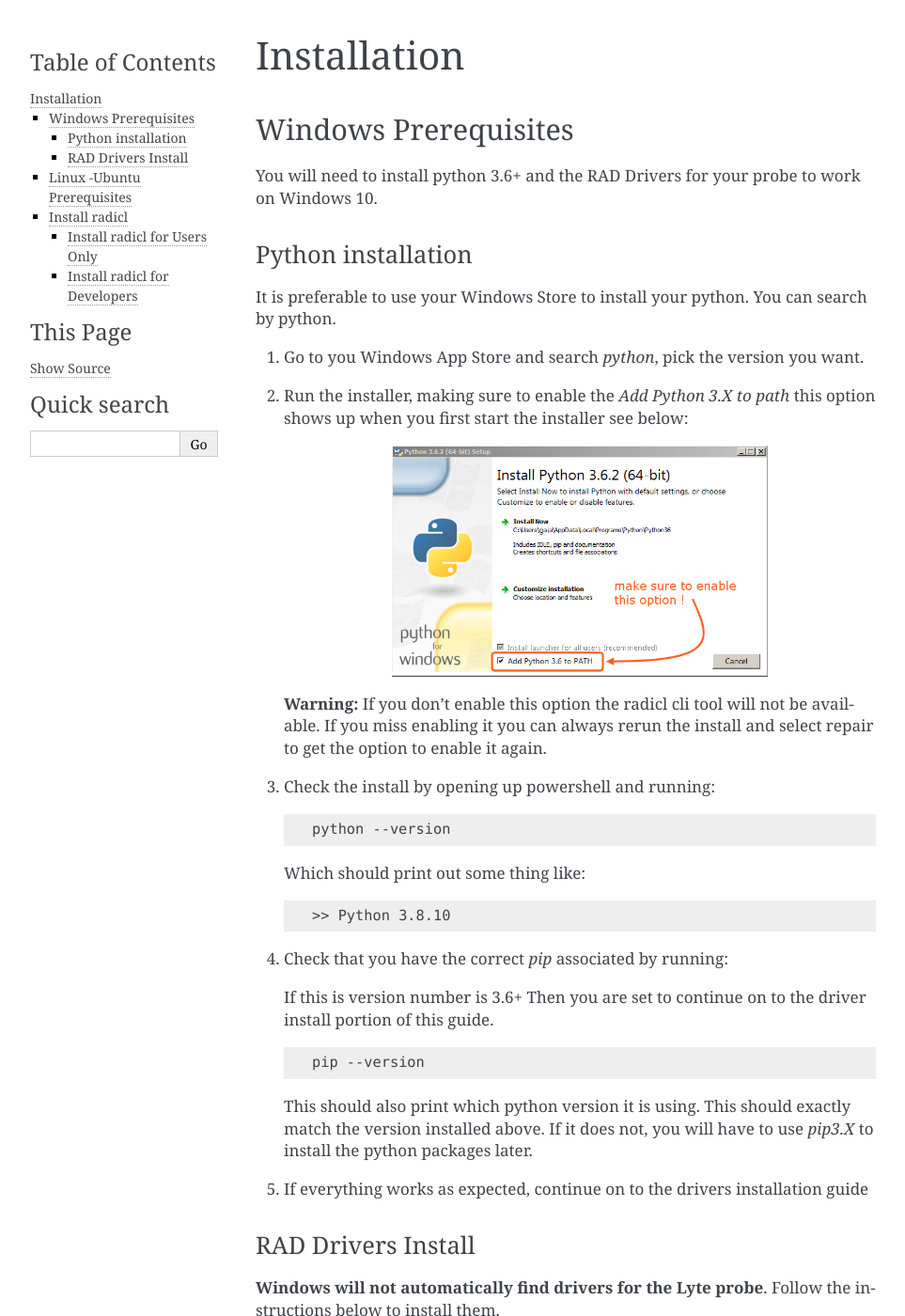
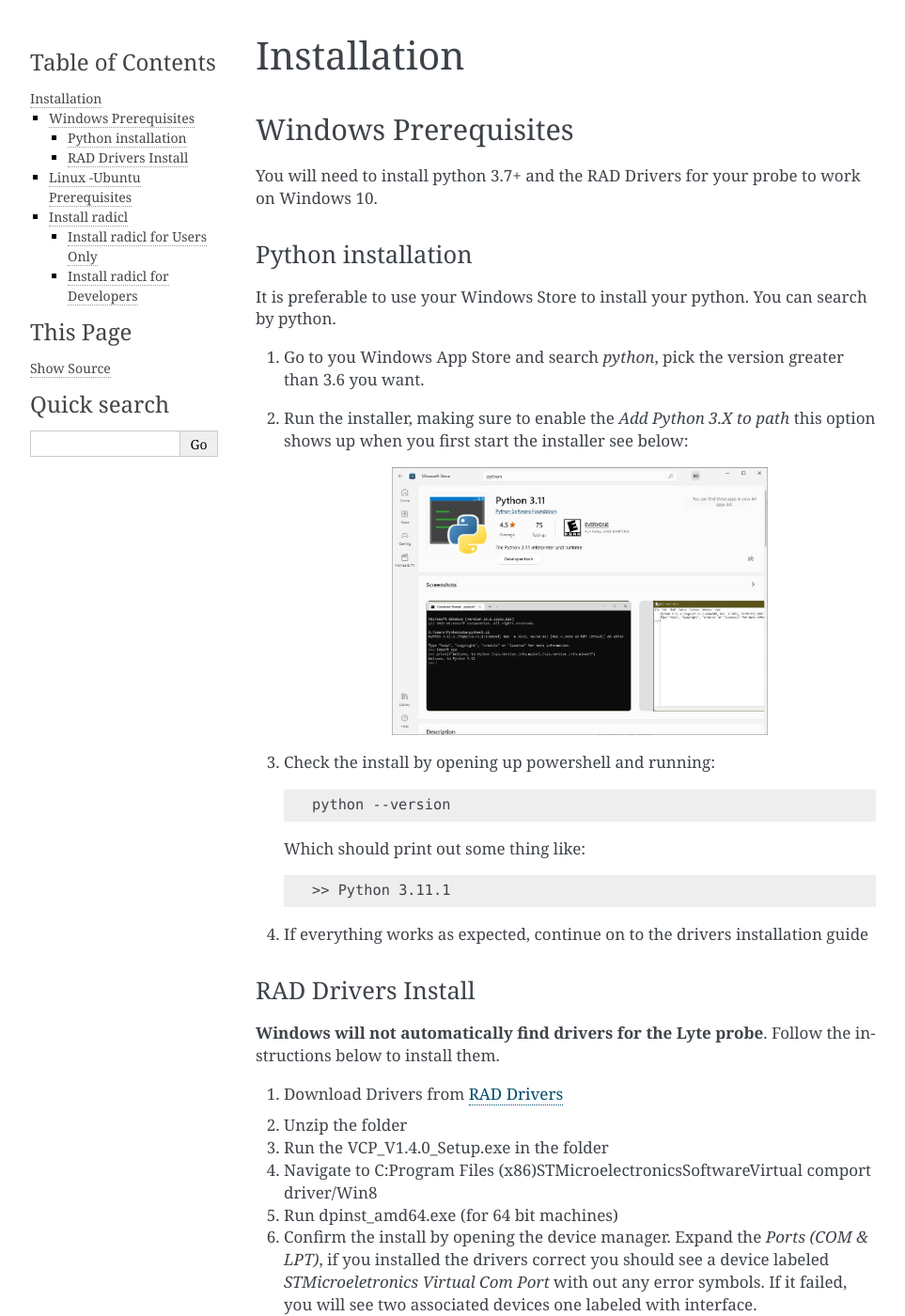
Before and after one commit to AdventureData/radicl, a Sphinx documentation site: the page built from docs/installation.rst, in a window 1280 px wide and 1400 px high. Shown: the whole window at 94% size, without its empty margins (148-1111 px from the left). Built offline with Sphinx 7.4.7, drawn with Linux system fonts in a browser that asks for light colours; pages that are not in the unit, such as notebooks, are missing from menus; some of the changed text lies outside the part shown.

Commit message:
Updated some installation documentation

```diff
--- a/docs/installation.rst
+++ b/docs/installation.rst
@@ -7,7 +7,7 @@ Installation
 Windows Prerequisites
 ---------------------
 
-You will need to install python 3.6+ and the RAD Drivers for your probe to
+You will need to install python 3.7+ and the RAD Drivers for your probe to
 work on Windows 10.
 
 Python installation
@@ -16,18 +16,14 @@ Python installation
 It is preferable to use your Windows Store to install your python. You can
 search by python.
 
-1. Go to you Windows App Store and search `python`, pick the version you want.
+1. Go to you Windows App Store and search `python`, pick the version greater than 3.6 you want.
 2. Run the installer, making sure to enable the `Add Python 3.X to path`
    this option shows up when you first start the installer see below:
 
    .. image:: images/windows_python_installer.png
         :width: 400px
         :align: center
-        :alt: Enable python path on windows
 
-  **Warning:** If you don't enable this option the radicl cli tool will not be available.
-  If you miss enabling it you can always rerun the install and select repair to
-  get the option to enable it again.
 
 3. Check the install by opening up powershell and running:
 
@@ -39,22 +35,10 @@ search by python.
 
    .. code-block:: powershell
 
-      >> Python 3.8.10
+      >> Python 3.11.1
 
-4. Check that you have the correct `pip` associated by running:
 
-   If this is version number is 3.6+ Then you are set to continue on to the
-   driver install portion of this guide.
-
-   .. code-block:: powershell
-
-     pip --version
-
-   This should also print which python version it is using. This should exactly
-   match the version installed above. If it does not, you will have to use `pip3.X`
-   to install the python packages later.
-
-5. If everything works as expected, continue on to the drivers installation guide
+4. If everything works as expected, continue on to the drivers installation guide
 
 
 RAD Drivers Install
@@ -83,7 +67,7 @@ below.
 Linux -Ubuntu Prerequisites
 ---------------------------
 
-* Python 3.6+
+* Python 3.7+
 * TKinter
 
 Installing TKinter on Ubuntu:
--- a/docs/usage.rst
+++ b/docs/usage.rst
@@ -40,8 +40,8 @@ following timeseries per measurement:
 * Hardness
 * Active NIR
 * Passive NIR
-* Depth
-* Acceleration in the action of the pole.
+* Depth from Barometer
+* Acceleration in 3 Axes.
 
 This script will auto-resize the data sets so they are the same size in the
 number of samples. This is achieved using linear interpolation. All datsets are
```
Also changed, not shown: other parts of docs/usage.rst (+2 -0 lines), docs/images/windows_python_installer.png.
